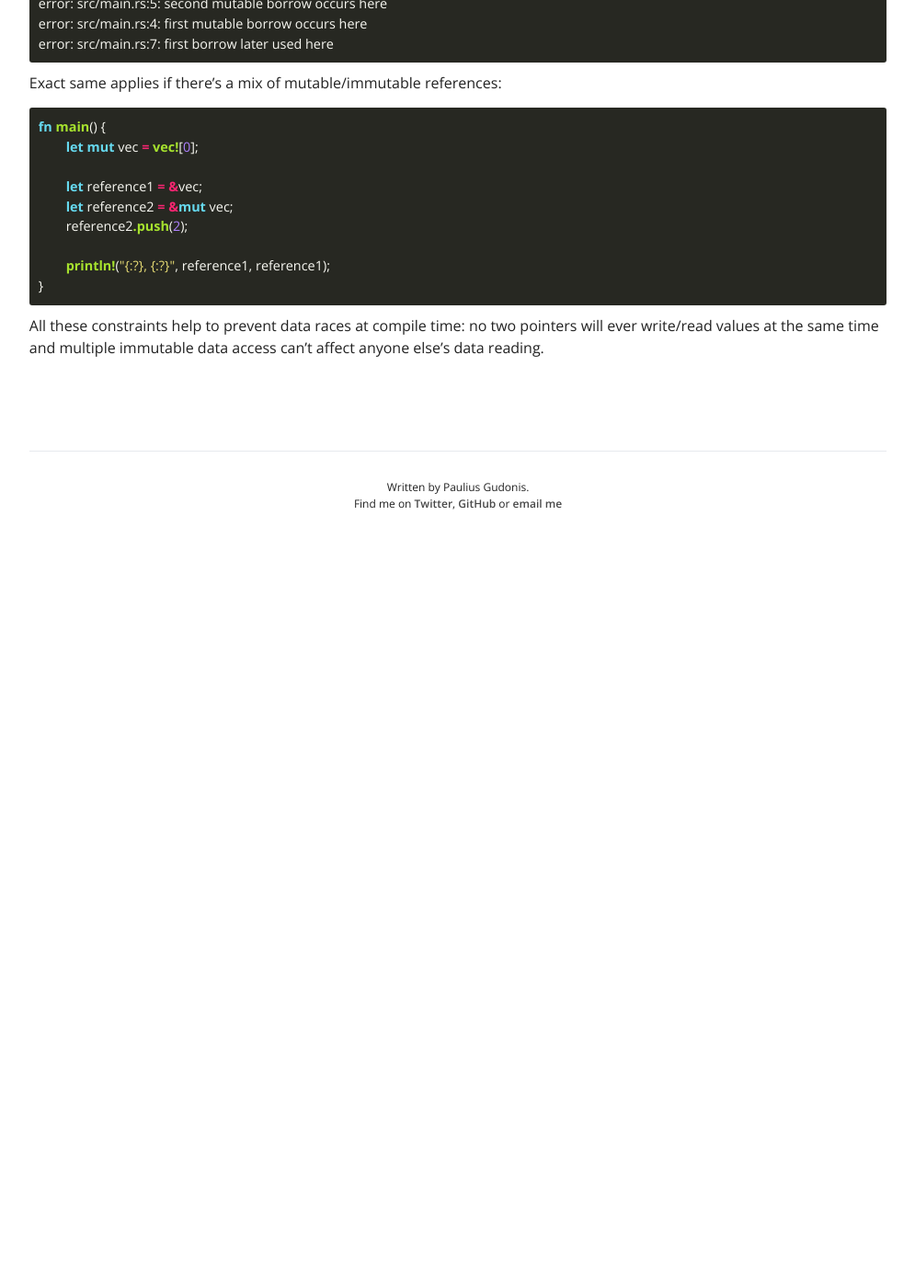
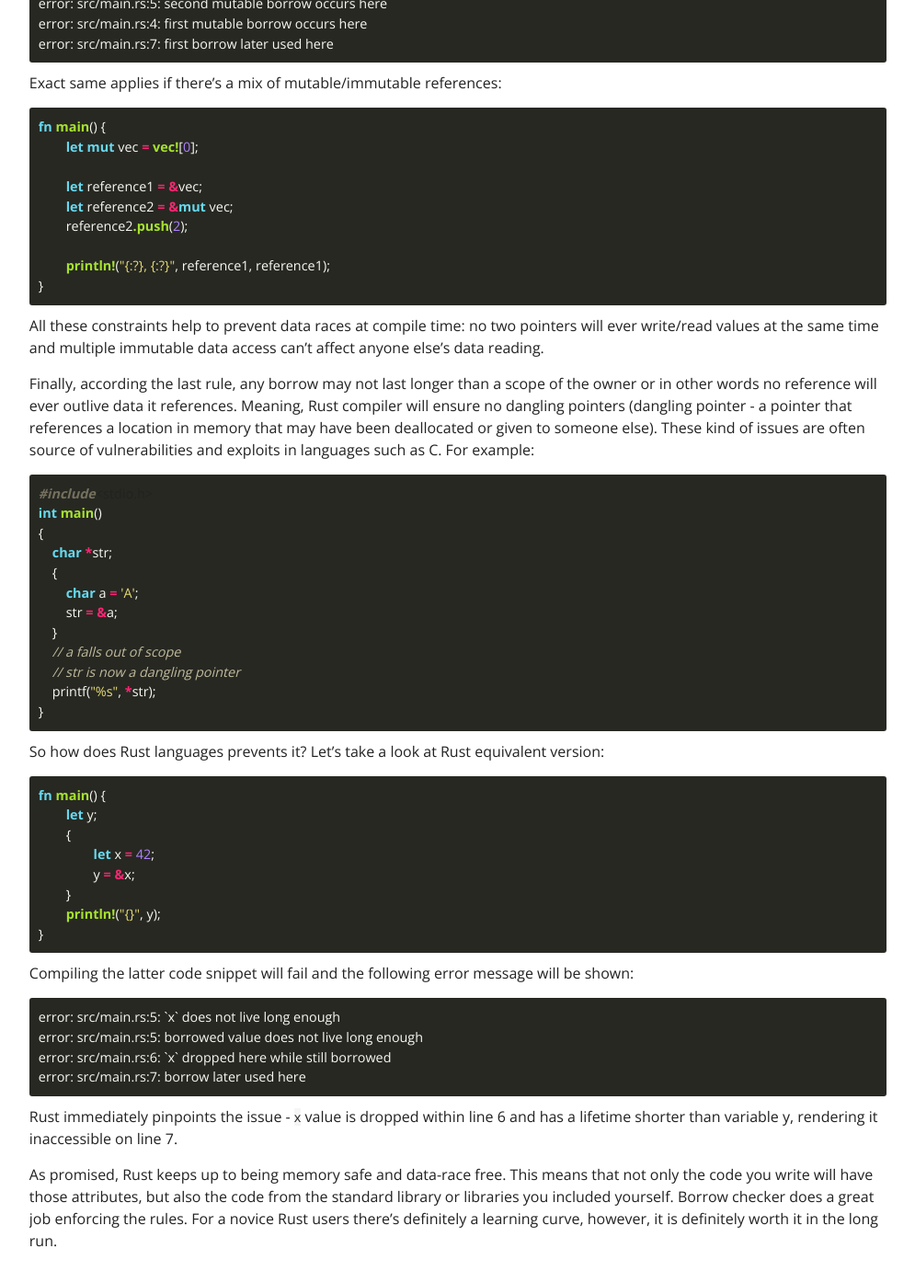
Before and after one commit to nakkht/pgu.dev, a Jekyll site: the page built from _posts/2020-04-06-rust-borrowing.md, in a window 1280 px wide and 1400 px high, scrolled down 2816 px. Shown: the top 1395 px of the window at 92% size, without its empty margins (142-1137 px from the left). Built offline with Jekyll 4.4.1, drawn with Linux system fonts in a browser that asks for light colours; nearby versions of some CDN libraries; before the commit the page ends 3403 px from its top, so only the background shows below that.

Commit message:
Finnished the first draft

````diff
--- a/_posts/2020-04-06-rust-borrowing.md
+++ b/_posts/2020-04-06-rust-borrowing.md
@@ -136,3 +136,46 @@ fn main() {
 ```
 
 All these constraints help to prevent data races at compile time: no two pointers will ever write/read values at the same time and multiple immutable data access can't affect anyone else's data reading.
+
+Finally, according the last rule, any borrow may not last longer than a scope of the owner or in other words no reference will ever outlive data it references. Meaning, Rust compiler will ensure no dangling pointers (dangling pointer - a pointer that references a location in memory that may have been deallocated or given to someone else). These kind of issues are often source of vulnerabilities and exploits in languages such as C. For example:
+
+```c
+#include<stdio.h>
+int main()
+{
+    char *str;
+    {
+        char a = 'A';
+        str = &a;
+    }
+    // a falls out of scope
+    // str is now a dangling pointer
+    printf("%s", *str);
+}
+```
+
+So how does Rust languages prevents it? Let's take a look at Rust equivalent version:
+
+```rust
+fn main() {
+	let y;
+	{
+		let x = 42;
+		y = &x;
+	}
+	println!("{}", y);
+}
+```
+
+Compiling the latter code snippet will fail and the following error message will be shown:
+
+```html
+error: src/main.rs:5: `x` does not live long enough
+error: src/main.rs:5: borrowed value does not live long enough
+error: src/main.rs:6: `x` dropped here while still borrowed
+error: src/main.rs:7: borrow later used here
+```
+
+Rust immediately pinpoints the issue - `x` value is dropped within line 6 and has a lifetime shorter than variable y, rendering it inaccessible on line 7.
+
+As promised, Rust keeps up to being memory safe and data-race free. This means that not only the code you write will have those attributes, but also the code from the standard library or libraries you included yourself. Borrow checker does a great job enforcing the rules. For a novice Rust users there's definitely a learning curve, however, it is definitely worth it in the long run.
````
